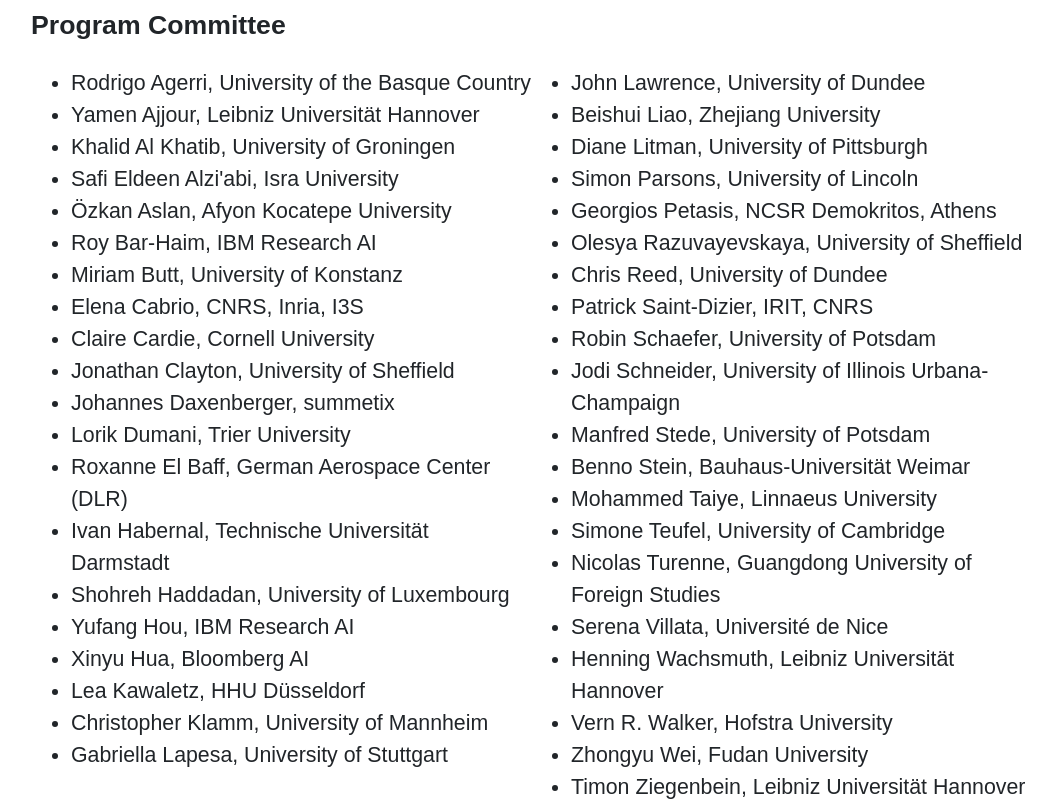
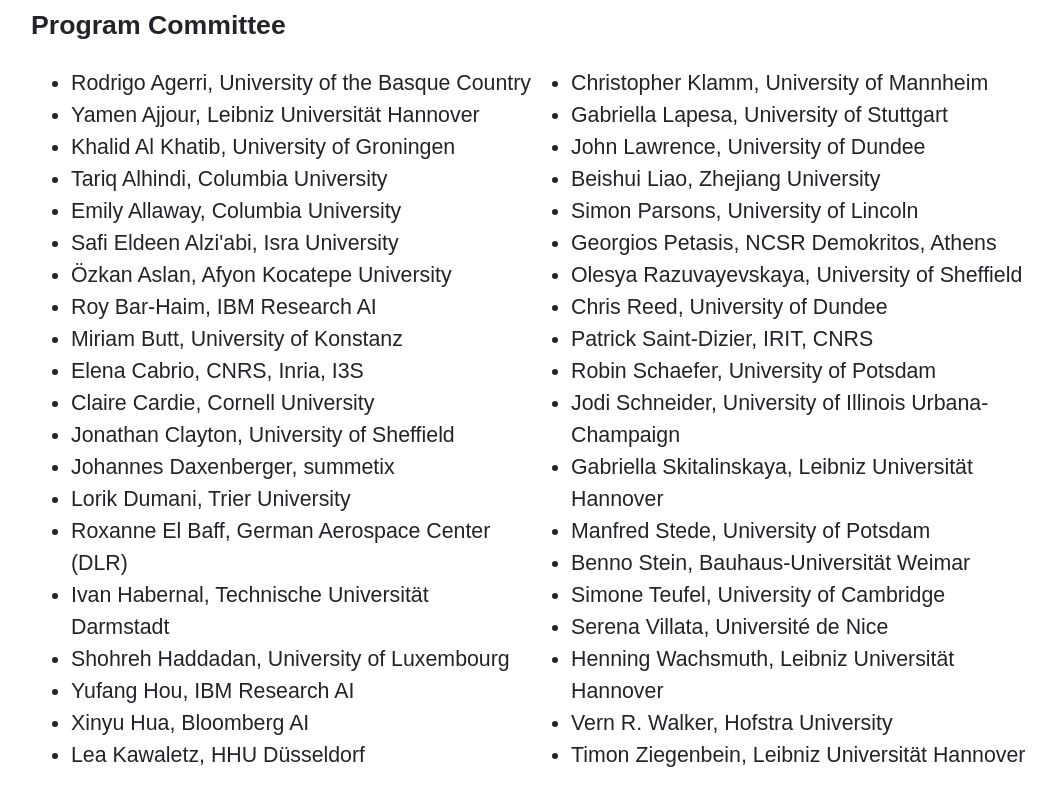
Before and after one commit to argmining-org/argmining-org.github.io, a plain HTML site: page 2023/index.html in a window 1280 px wide. Shown: the part 7240-8046 px from the top of the page, without its empty margins (109-1165 px from the left). Drawn offline with Linux system fonts and the light colour scheme; a web font is replaced by a local one.

Commit message:
Update program committee

```diff
--- a/2023/index.html
+++ b/2023/index.html
@@ -227,6 +227,8 @@ m.alshomary@ai.uni-hannover.de "><img src="img/logos/email.png" class="email_log
                         <li>Rodrigo Agerri, University of the Basque Country </li>
 						<li>Yamen Ajjour, Leibniz Universität Hannover </li>
                         <li>Khalid Al Khatib, University of Groningen </li>
+						<li>Tariq Alhindi, Columbia University</li>
+						<li>Emily Allaway, Columbia University</li>
 						<li>Safi Eldeen Alzi'abi,  Isra University </li>
 						<li>Özkan Aslan, Afyon Kocatepe University</li>
                         <li>Roy Bar-Haim, IBM Research AI</li>
@@ -242,13 +244,12 @@ m.alshomary@ai.uni-hannover.de "><img src="img/logos/email.png" class="email_log
 						<li>Yufang Hou, IBM Research AI </li>
 						<li>Xinyu Hua, Bloomberg AI </li>
                         <li>Lea Kawaletz, HHU Düsseldorf  </li>
-                        <li>Christopher Klamm, University of Mannheim </li>
-						<li>Gabriella Lapesa, University of Stuttgart </li>
                     </ul>
                     <ul class="column">
+						<li>Christopher Klamm, University of Mannheim </li>
+						<li>Gabriella Lapesa, University of Stuttgart </li>
                         <li>John Lawrence, University of Dundee</li>
 						<li>Beishui Liao, Zhejiang University</li>
-						<li>Diane Litman, University of Pittsburgh</li>
                         <li>Simon Parsons, University of Lincoln  </li>
                         <li>Georgios Petasis, NCSR Demokritos, Athens  </li>
                         <li>Olesya Razuvayevskaya, University of Sheffield  </li>
@@ -256,15 +257,13 @@ m.alshomary@ai.uni-hannover.de "><img src="img/logos/email.png" class="email_log
 						<li>Patrick Saint-Dizier, IRIT, CNRS</li>
 						<li>Robin Schaefer, University of Potsdam  </li>
 						<li>Jodi Schneider, University of Illinois Urbana-Champaign</li>
+						<li>Gabriella Skitalinskaya, Leibniz Universität Hannover </li>
                         <li>Manfred Stede, University of Potsdam </li>
                         <li>Benno Stein, Bauhaus-Universität Weimar  </li>
-                        <li>Mohammed Taiye, Linnaeus University  </li>
                         <li>Simone Teufel, University of Cambridge  </li>
-						<li>Nicolas Turenne, Guangdong University of Foreign Studies </li>
 						<li>Serena Villata, Université de Nice </li>
                         <li>Henning Wachsmuth, Leibniz Universität Hannover </li>
                         <li>Vern R.	Walker, Hofstra University </li>
-                        <li>Zhongyu Wei, Fudan University </li>
 						<li>Timon Ziegenbein, Leibniz Universität Hannover </li>
                     </ul>
                 </div>
```
